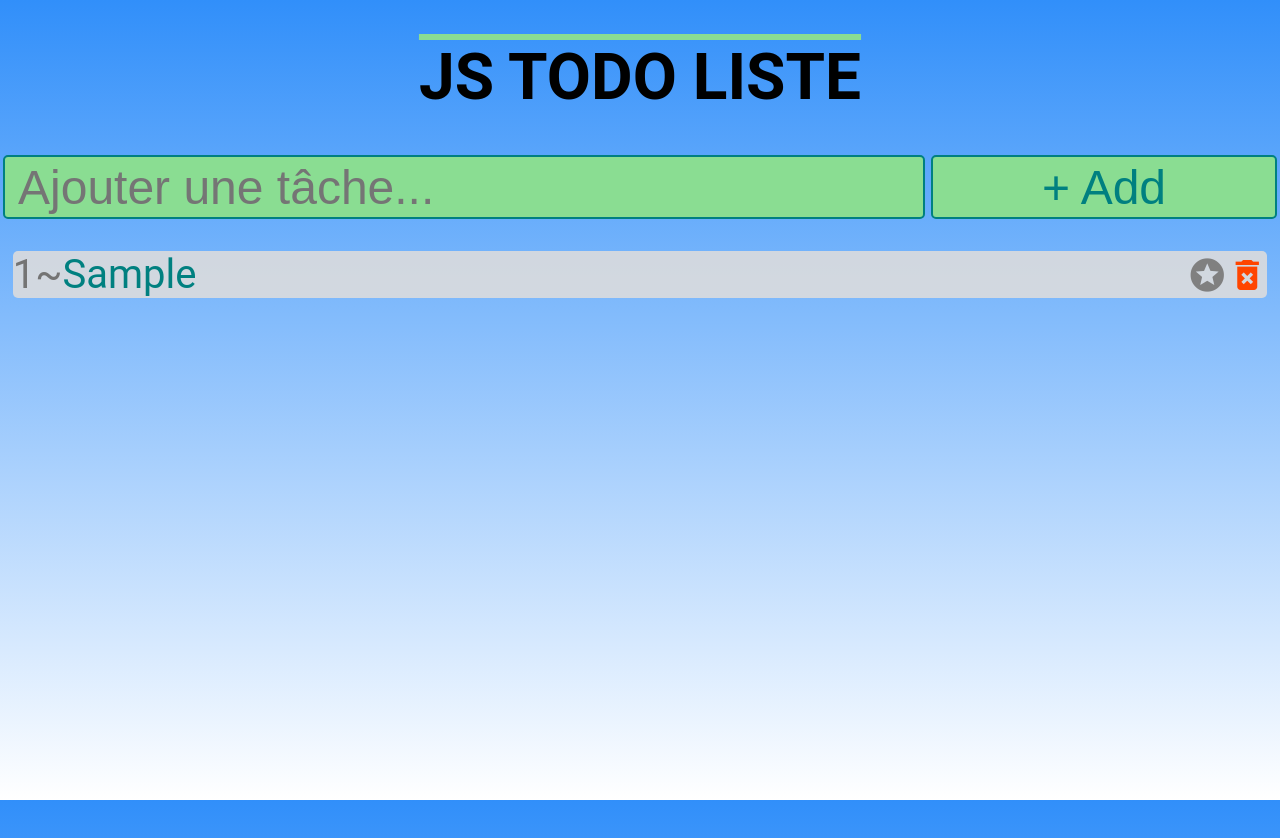
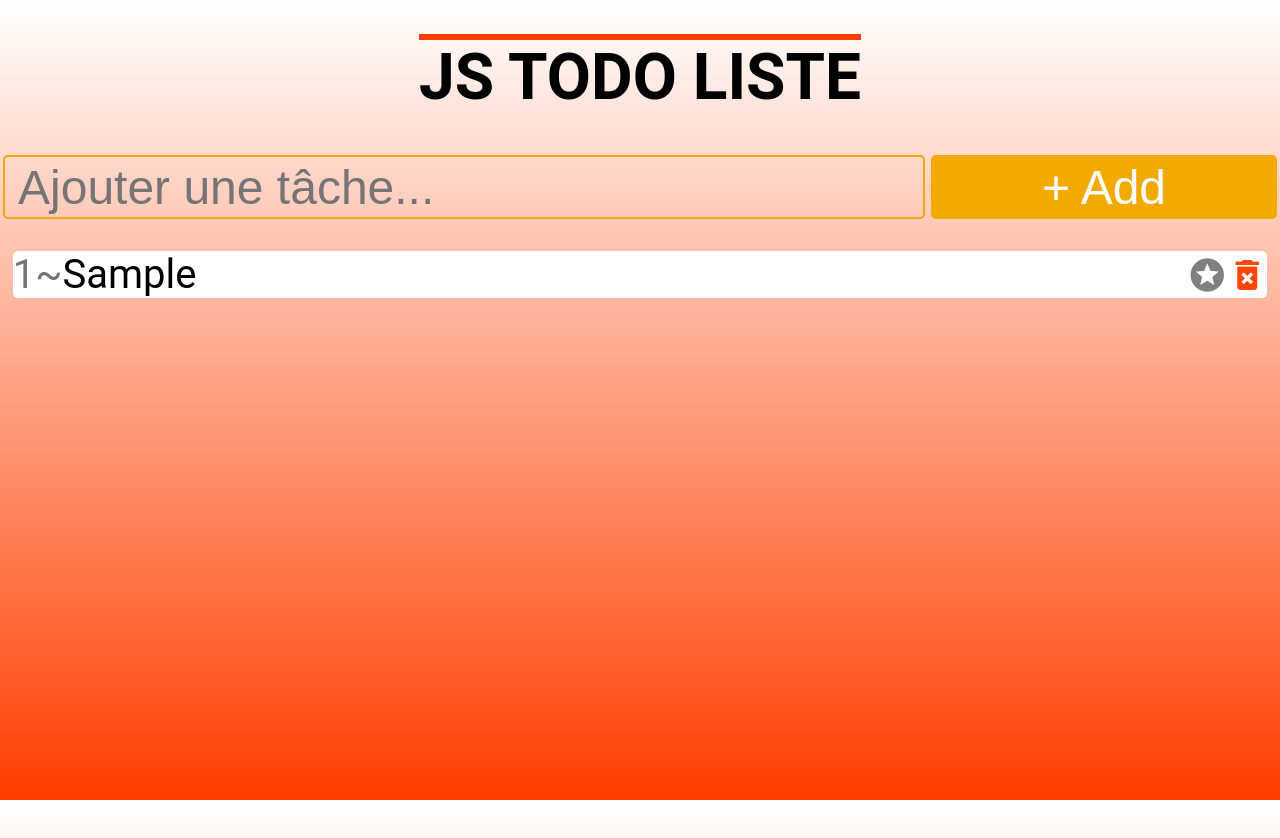
Before and after one commit to madymadesc/todo-js, a plain HTML site: page index.html in a window 1280 px wide. Both pictures are taken after typing "Sample" into the empty fields and a click on the button "+ Add". Drawn offline with Linux system fonts and the light colour scheme.

Commit message:
theme correction

```diff
--- a/style.css
+++ b/style.css
@@ -10,7 +10,7 @@ html, body{
 }
 
 body{
-    background: linear-gradient(#318ffa 0%, #fff 100%);
+    background: linear-gradient(#FFF 0%, #FF3D00 100%);
     font-family: 'Roboto', sans-serif;
 }
 
@@ -20,7 +20,7 @@ body{
   font-size: 5vw;
   text-transform: uppercase;
   text-decoration-line: overline;
-  text-decoration-color: #8add92;
+  text-decoration-color: #FF3D00;
 }
 
 .form{
@@ -31,26 +31,30 @@ body{
     }
 .champ{
     width: 72vw;
-    background-color: #8add92;
+    background-color: transparent;
     padding-left: 1vw;
 }
 
+input{
+  outline-color: #F2AA00;
+}
+
 .champ, .btn{
-    border: 2px solid teal;
+    border: 2px solid #F2AA00;
     border-radius: 5px;
     font-size: 7vw;
 }
 
 .btn{
     width: 27vw;
-    background-color: #8add92;
-    color: teal;
+    background-color: #F2AA00;
+    color: #FFF;
     cursor: pointer;
     transition:  0.5s;
 }
 
 .btn:hover{
-  background-color: #a1f0a9;
+  background-color: #ecaf1f;
 }
 .noTache{
     font-style: italic;
@@ -66,8 +70,8 @@ ol {
   }
   li {
     counter-increment: my-awesome-counter;
-    color: teal;
-    background-color: #dedcdce2;
+    color: #000;
+    background-color: #fff;
     margin-bottom: 2px;
     border-radius: 5px;
     font-size: 6vw;
@@ -97,7 +101,7 @@ ol {
   }
 
   .gold{
-    color: gold;
+    color: #F2AA00;
   }
   .texte{
     display: inline-block;
```
